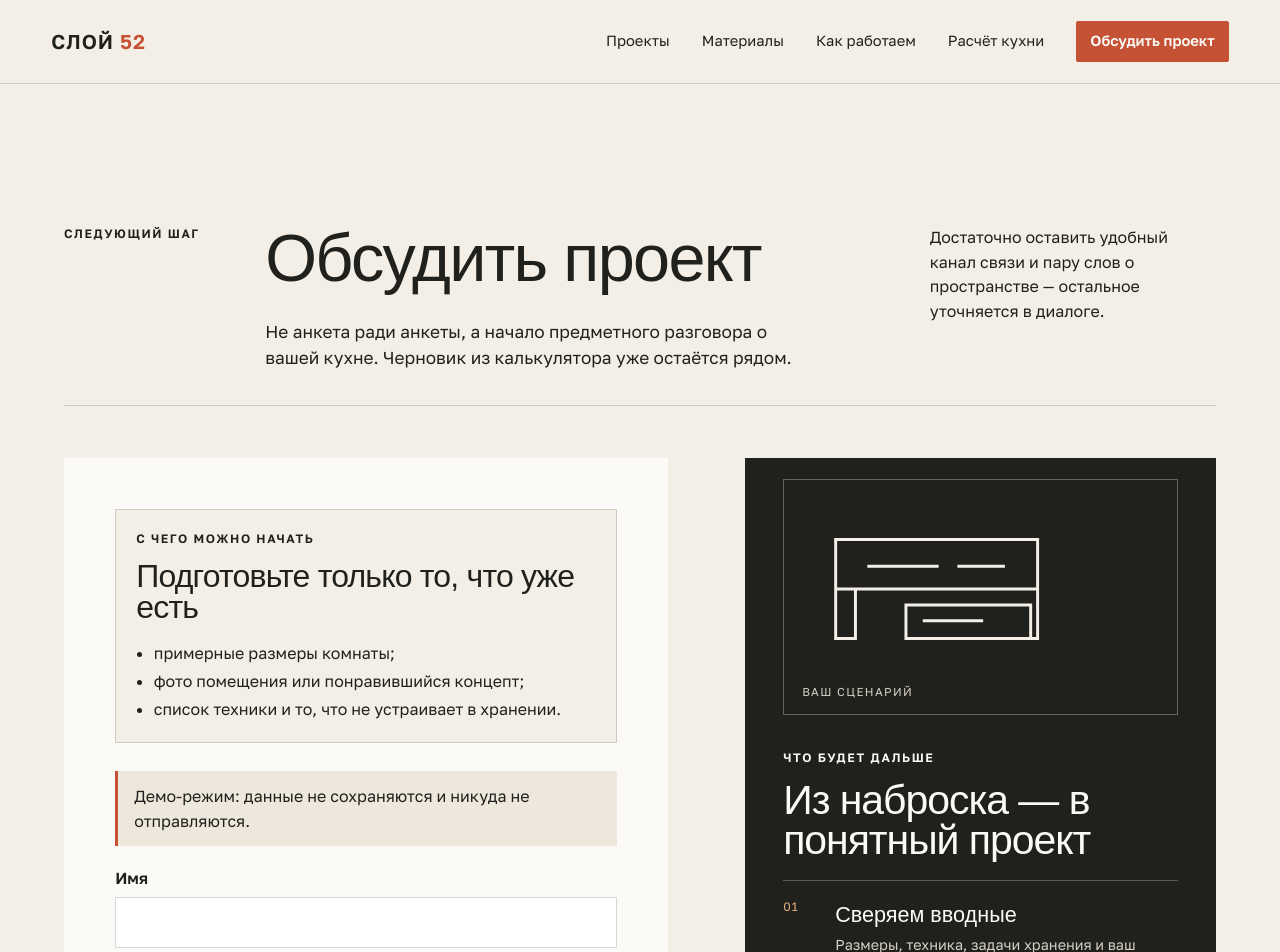
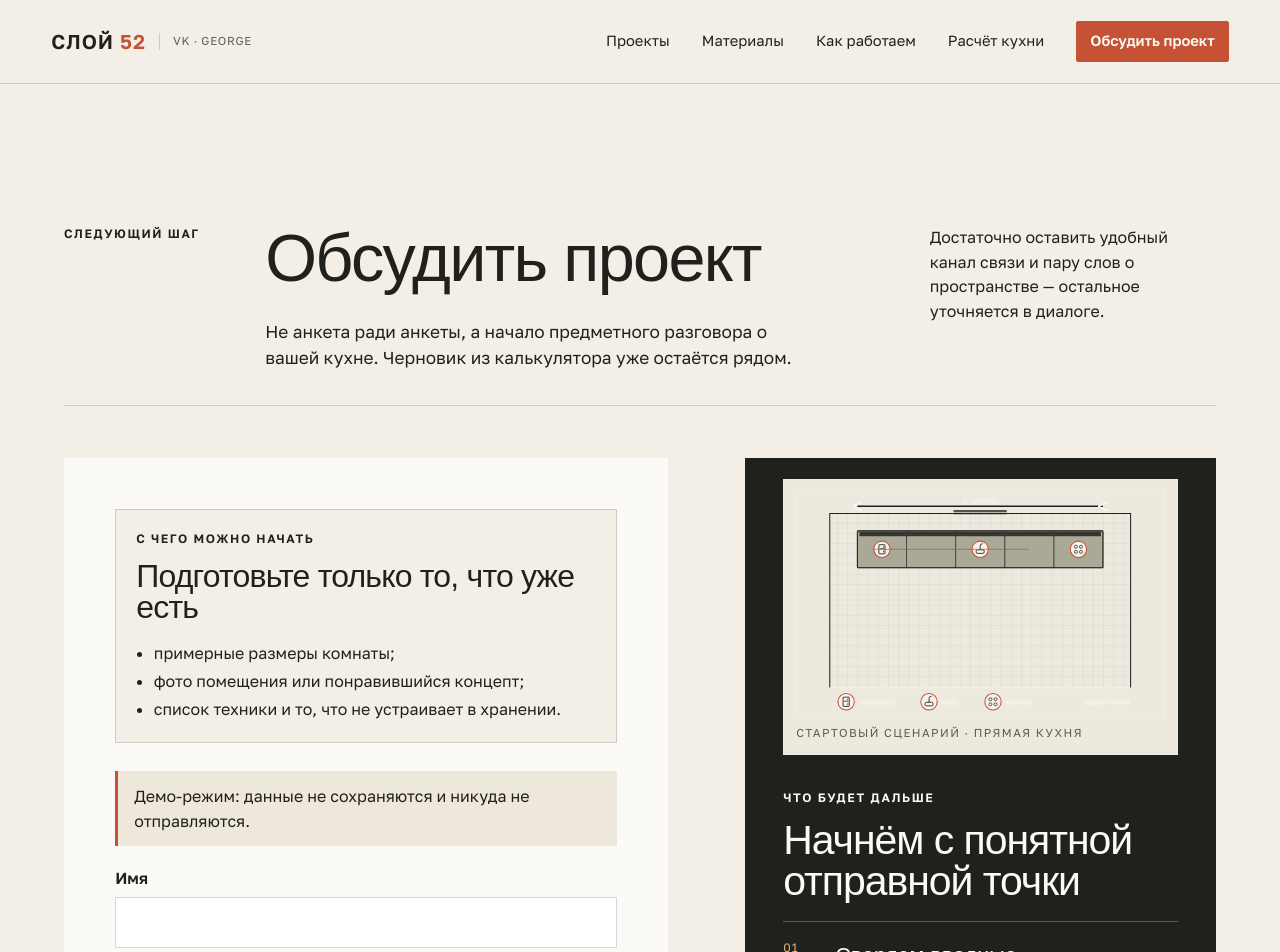
Before and after one commit to Kuala2/Site-kitchen, a Next.js app: page /contacts in a window 1280 px wide. Shown: the top 952 px of the page. Built offline with nearby package versions, Linux system fonts and the light colour scheme; a web font is replaced by a local one.

Commit message:
Show selected kitchen scenario on contact page

```diff
--- a/app/globals.css
+++ b/app/globals.css
@@ -13,6 +13,7 @@ html,body{overflow-x:clip}.pageHead{grid-template-columns:minmax(0,.6fr) minmax(
 .services{border-top:1px solid var(--line);margin-top:38px;padding-top:25px}.services h2{font-size:clamp(2rem,3vw,3.2rem);margin-bottom:18px}
 .columnPlacement{margin-top:26px;padding:22px;border:1px solid var(--accent);background:#f4ede2}.columnPlacement h2{font-size:clamp(1.8rem,3vw,2.7rem);margin-bottom:8px}.columnPlacement p:last-child{margin:0}
 .contactGrid--refined{gap:clamp(28px,6vw,86px)}.contactContext{background:var(--ink);color:var(--surface);border:0;padding:clamp(24px,3vw,42px);position:sticky;top:22px}.contactContext h2{font-size:clamp(2.2rem,4vw,4.1rem);margin:10px 0 28px}.contactSketch{border:1px solid rgba(243,239,231,.32);padding:18px 18px 12px;margin-bottom:34px}.contactSketch svg{display:block;width:100%;height:auto;fill:none;stroke:#f3efe7;stroke-width:3}.contactSketch span{display:block;margin-top:8px;color:#d5d0c5;font-size:.72rem;letter-spacing:.12em;text-transform:uppercase}.contactSteps{list-style:none;padding:0;margin:0;border-top:1px solid rgba(243,239,231,.28)}.contactSteps li{display:grid;grid-template-columns:38px 1fr;gap:14px;padding:17px 0;border-bottom:1px solid rgba(243,239,231,.28)}.contactSteps li>span{color:#e2b07c;font-size:.76rem;letter-spacing:.08em}.contactSteps b{font-family:var(--display);font-size:1.35rem;font-weight:500}.contactSteps p{margin:3px 0 0;color:#d5d0c5;font-size:.9rem}.contactFine{margin:24px 0 0;color:#d5d0c5;font-size:.9rem}.contactPrivacy{margin:20px -2px 0;padding-top:14px;border-top:1px solid rgba(243,239,231,.28);font-size:.76rem;color:#bdb8ad}
+.brand{display:flex;align-items:center;gap:13px}.profileLink{font-size:.72rem;letter-spacing:.06em;text-transform:uppercase;border-left:1px solid var(--line);padding-left:13px;color:#5d5d56}.profileLink:hover{color:var(--accent)}.contactSketch{padding:12px;background:#eee9df}.contactSketch .diagram{border:0;background:transparent;display:block}.contactSketch .diagram text{fill:#20211d}.contactSketch .diagram [data-wall] rect:first-child{stroke-width:2}.contactSketch span{color:#5d5d56}
 .kitchenFront[data-lights=true]{filter:none}
 
 /* Editorial mastheads: content stays visible before the long-form sections. */
--- /dev/null
+++ b/components/ContactContext.tsx
@@ -0,0 +1,19 @@
+'use client';
+
+import {useMemo} from 'react';
+import {useSearchParams} from 'next/navigation';
+import {defaults,dimensionSummary,parse} from '@/lib/configurator';
+import {KitchenDiagram} from './KitchenDiagram';
+
+const layoutNames={straight:'Прямая кухня',corner:'Угловая кухня',u:'П-образная кухня',island:'Прямая кухня с островом'} as const;
+
+export function ContactContext(){
+  const params=useSearchParams(),config=useMemo(()=>parse(params.toString()),[params]),scenario=config||defaults;
+  const title=config?`${layoutNames[config.layout]} · ${dimensionSummary(config)}`:'Стартовый сценарий · прямая кухня';
+  return <aside className="contactContext">
+    <div className="contactSketch"><KitchenDiagram config={scenario}/><span>{title}</span></div>
+    <p className="eyebrow">Что будет дальше</p><h2>{config?'Ваш сценарий уже в работе':'Начнём с понятной отправной точки'}</h2>
+    <ol className="contactSteps"><li><span>01</span><div><b>Сверяем вводные</b><p>{config?'Планировка, зоны и материалы из вашего расчёта уже приложены.':'Размеры, техника и задачи хранения — без лишней анкеты.'}</p></div></li><li><span>02</span><div><b>Находим рабочую планировку</b><p>Обсуждаем, что сохранить в сценарии и что изменить.</p></div></li><li><span>03</span><div><b>Фиксируем следующий шаг</b><p>Понятно, какие данные и решения нужны для проекта.</p></div></li></ol>
+    <p className="contactFine">Можно приложить фото помещения, но для первого разговора это не обязательно.</p><p className="contactPrivacy">Демо-форма не отправляет и не сохраняет персональные данные.</p>
+  </aside>;
+}
--- a/components/Shell.tsx
+++ b/components/Shell.tsx
@@ -33,7 +33,7 @@ export function Header(){
   },[open]);
 
   const active=(href:string)=>href==='/projects'?pathname==='/projects'||pathname.startsWith('/projects/'):pathname===href;
-  return <header className="header"><Link className="logo" href="/">СЛОЙ <b>52</b></Link><button ref={menuButton} className="menuBtn" aria-expanded={open} aria-controls="nav" onClick={()=>setOpen(value=>!value)}>{open?'Закрыть':'Меню'}</button><nav ref={navigation} id="nav" className={open?'nav open':'nav'} aria-label="Основная навигация">{links.map(([href,label])=><Link key={href} href={href} aria-current={active(href)?'page':undefined} onClick={close}>{label}</Link>)}<Link className="button small" href="/contacts" aria-current={pathname==='/contacts'?'page':undefined} onClick={close}>Обсудить проект</Link></nav></header>;
+  return <header className="header"><div className="brand"><Link className="logo" href="/">СЛОЙ <b>52</b></Link><a className="profileLink" href="https://vk.ru/george_5" target="_blank" rel="noreferrer">VK · George</a></div><button ref={menuButton} className="menuBtn" aria-expanded={open} aria-controls="nav" onClick={()=>setOpen(value=>!value)}>{open?'Закрыть':'Меню'}</button><nav ref={navigation} id="nav" className={open?'nav open':'nav'} aria-label="Основная навигация">{links.map(([href,label])=><Link key={href} href={href} aria-current={active(href)?'page':undefined} onClick={close}>{label}</Link>)}<Link className="button small" href="/contacts" aria-current={pathname==='/contacts'?'page':undefined} onClick={close}>Обсудить проект</Link></nav></header>;
 }
 
 export function Footer(){return <footer><div><Link className="logo inverse" href="/">СЛОЙ <b>52</b></Link><p>{siteConfig.region}</p></div><nav aria-label="Навигация в подвале">{links.map(([href,label])=><Link key={href} href={href}>{label}</Link>)}<Link href="/contacts">Контакты</Link><Link href="/about">О проекте</Link></nav><p className="demoFooter">{demoNote}<br/>Все изображения и параметры используются для портфолио разработчика.</p></footer>}
```
Also changed, not shown: app/contacts/page.tsx (+2 -1 lines).
